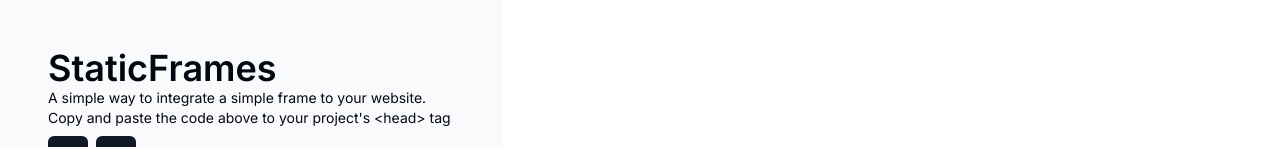
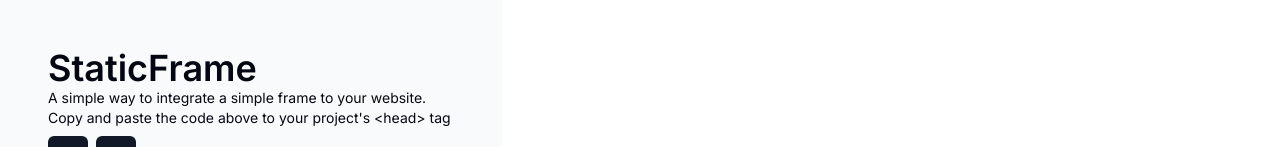
Before and after one commit to makerdock/nocode-framegen, a Next.js app: page / in a window 1280 px wide. Shown: the top 147 px of the page. Built offline with nearby package versions, Linux system fonts and the light colour scheme.

Commit message:
refactor: Update FrameBuilder component with corrected frame title

```diff
--- a/src/components/FrameBuilder.tsx
+++ b/src/components/FrameBuilder.tsx
@@ -77,7 +77,7 @@
             <div className="w-full col-span-2 bg-gray-50 md:p-12 p-2  flex flex-col justify-center">
                 <div className='mb-8 space-y-1'>
                     <div>
-                        <h2 className="text-4xl font-semibold">StaticFrames</h2>
+                        <h2 className="text-4xl font-semibold">StaticFrame</h2>
                         <p className='text-sm mb-2'>A simple way to integrate a simple frame to your website. <br />Copy and paste the code above to your project&apos;s {`<head>`} tag </p>
                     </div>
                     <div className="flex flex-col md:flex-row gap-2 mt-4">
```
